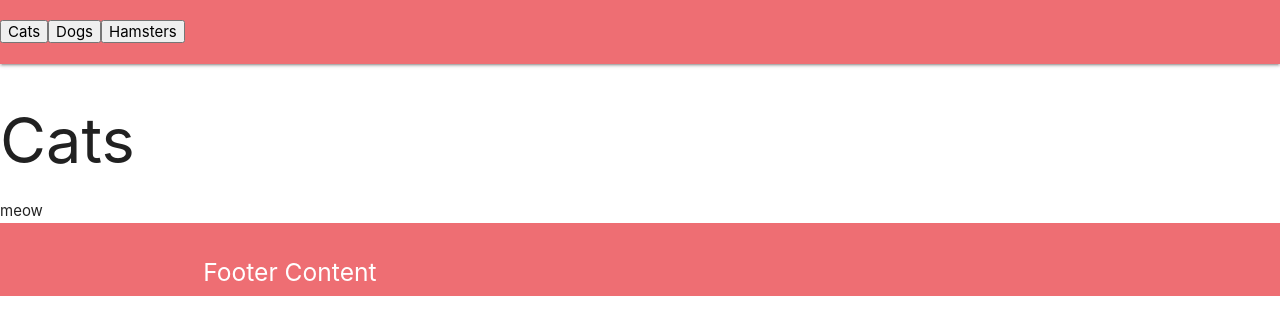
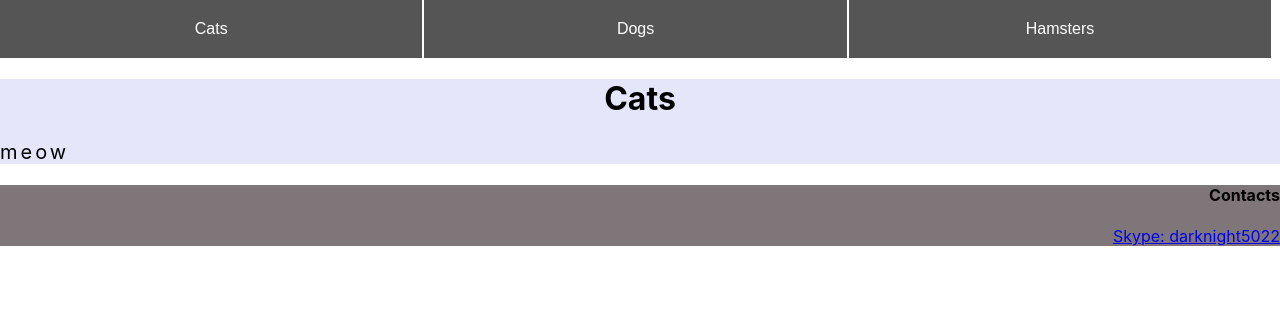
Before and after one commit to OHB1KNB/firstSPA, a React (Create React App) app: page / in a window 1280 px wide. Shown: the top 334 px of the page. Built offline with nearby package versions, Linux system fonts and the light colour scheme.

Commit message:
Добавлены стили

```diff
--- a/public/index.html
+++ b/public/index.html
@@ -2,13 +2,9 @@
 <html lang="en">
 <head>
     <meta charset="utf-8" />
-    <link rel="icon" href="%PUBLIC_URL%/favicon.ico" />
     <meta name="viewport" content="width=device-width, initial-scale=1" />
     <meta name="theme-color" content="#000000" />
     <meta name="description" content="This is my first SPA application"/>
-    <link rel="apple-touch-icon" href="%PUBLIC_URL%/logo192.png" />
-    <link rel="manifest" href="%PUBLIC_URL%/manifest.json" />
-    <link rel="stylesheet" href="https://cdnjs.cloudflare.com/ajax/libs/materialize/1.0.0/css/materialize.min.css">
     <title>FirstSPA</title>
 </head>
 <body>
--- a/src/components/content/content.js
+++ b/src/components/content/content.js
@@ -4,13 +4,25 @@ import { useSelector } from 'react-redux'
 const Content = () => {
     const myPage = useSelector(state => state.pages.pages);
     const myCurrentPage = useSelector(state => state.pages.currentPage);
+    const styles = {
+        div: {
+            backgroundColor: '#e6e6fa'
+        },
+        h1: {
+            textAlign: 'center',
+        },
+        divContent: {
+            letterSpacing: '3px',
+            fontSize: '20px',
+        }
+    }
 
     return (
-        <div>
-            <h1>
+        <div style={styles.div}>
+            <h1 style={styles.h1}>
                 {myPage[myCurrentPage].title}
             </h1>
-            <div>
+            <div style={styles.divContent}>
                 {myPage[myCurrentPage].content}
             </div>
         </div>
--- a/src/components/footer/footer.js
+++ b/src/components/footer/footer.js
@@ -1,16 +1,21 @@
 import React from 'react';
 
 const Footer = () => {
+    const styles = {
+        div: {
+            backgroundColor: '#7f7679',
+            textAlign: 'right'
+        }
+    }
     return (
-        <footer className="page-footer">
-            <div className="container">
-                <div className="row">
-                    <div className="col l6 s12">
-                        <h5 className="white-text">
-                            Footer Content
-                        </h5>
-                    </div>
-                </div>
+        <footer>
+            <div style={styles.div}>
+                <h4 style={styles.h4}>
+                    Contacts
+                </h4>
+                <a href={'skype:darknight5022'}>
+                    Skype: darknight5022
+                </a>
             </div>
         </footer>
     );
--- a/src/components/header/header.js
+++ b/src/components/header/header.js
@@ -5,27 +5,37 @@ import { useDispatch, useSelector } from 'react-redux';
 const Header = () => {
     const dispatch = useDispatch();
     const myPage = useSelector(state => state.pages.pages);
+    const styles = {
+        ul: {
+            listStyle: 'none',
+            margin: 0,
+            padding: 0
+        },
+        button: {
+            backgroundColor: '#555555',
+            border: 'none',
+            color: 'white',
+            padding: '20px 150px',
+            fontSize: '16px',
+            cursor: 'pointer',
+            marginRight: '2px',
+            width: '33%',
+        }
+    }
 
     return (
-        <nav>
-            <div className="nav-wrapper">
-                <ul
-                    id="nav-mobile"
-                    className="left hide-on-med-and-down"
-                >
+            <div>
+                <ul style={styles.ul}>
                     {myPage.map(({ id, title }) => (
-                        <li
+                        <button style={styles.button}
                             key={id}
                             onClick={() => dispatch(switchPage(id))}
                         >
-                            <button>
-                                {title}
-                            </button>
-                        </li>
+                            {title}
+                        </button>
                     ))}
                 </ul>
             </div>
-        </nav>
     );
 };
 
```
